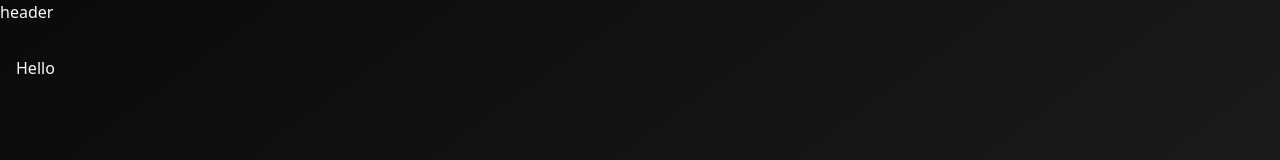
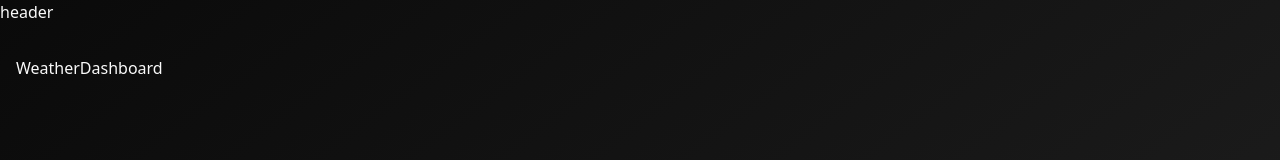
Before and after one commit to remus00/weather-app, a React (Vite) app: page / in a window 1280 px wide. Shown: the top 160 px of the page. Built offline with nearby package versions, Linux system fonts and the light colour scheme.

Commit message:
setup routes

```diff
--- a/src/App.tsx
+++ b/src/App.tsx
@@ -1,13 +1,20 @@
-import { BrowserRouter } from 'react-router-dom';
+import { BrowserRouter, Route, Routes } from 'react-router-dom';
 import './App.css';
 import { Layout } from './components/layout';
 import { ThemeProvider } from './context/theme-provider';
+import { CityPage } from './pages/city-page';
+import { WeatherDashboard } from './pages/weather-dashboard';
 
 function App() {
     return (
         <BrowserRouter>
             <ThemeProvider defaultTheme="dark">
-                <Layout>Hello</Layout>
+                <Layout>
+                    <Routes>
+                        <Route path="/" element={<WeatherDashboard />} />
+                        <Route path="/city/:cityName" element={<CityPage />} />
+                    </Routes>
+                </Layout>
             </ThemeProvider>
         </BrowserRouter>
     );
--- /dev/null
+++ b/src/pages/city-page.tsx
@@ -0,0 +1,3 @@
+export const CityPage = () => {
+    return <div>CityPage</div>;
+};
--- /dev/null
+++ b/src/pages/weather-dashboard.tsx
@@ -0,0 +1,3 @@
+export const WeatherDashboard = () => {
+    return <div>WeatherDashboard</div>;
+};
```
